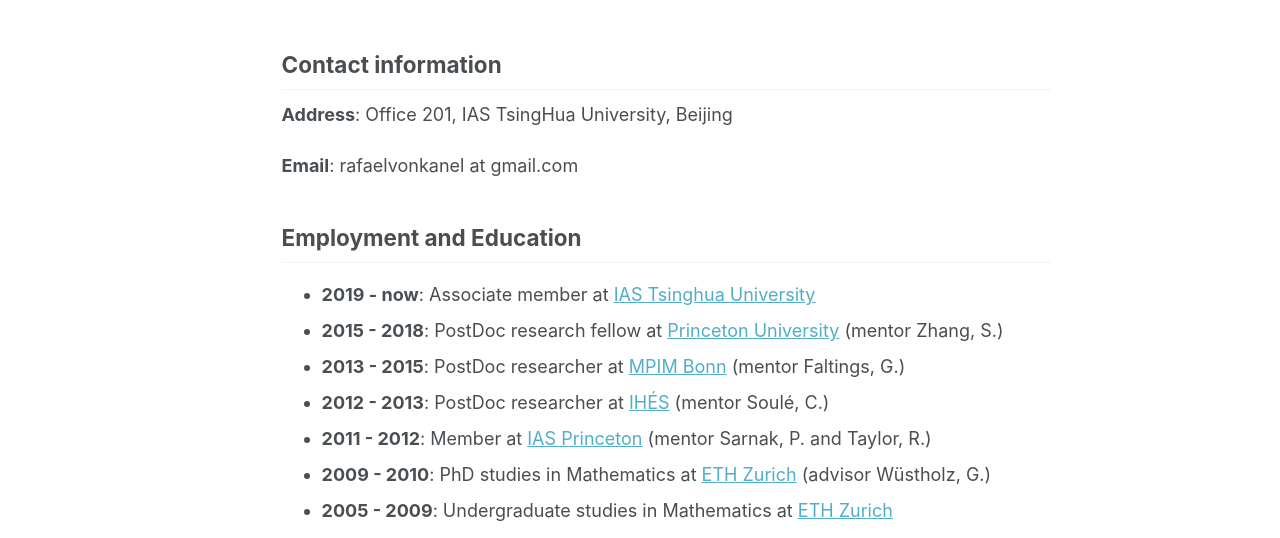
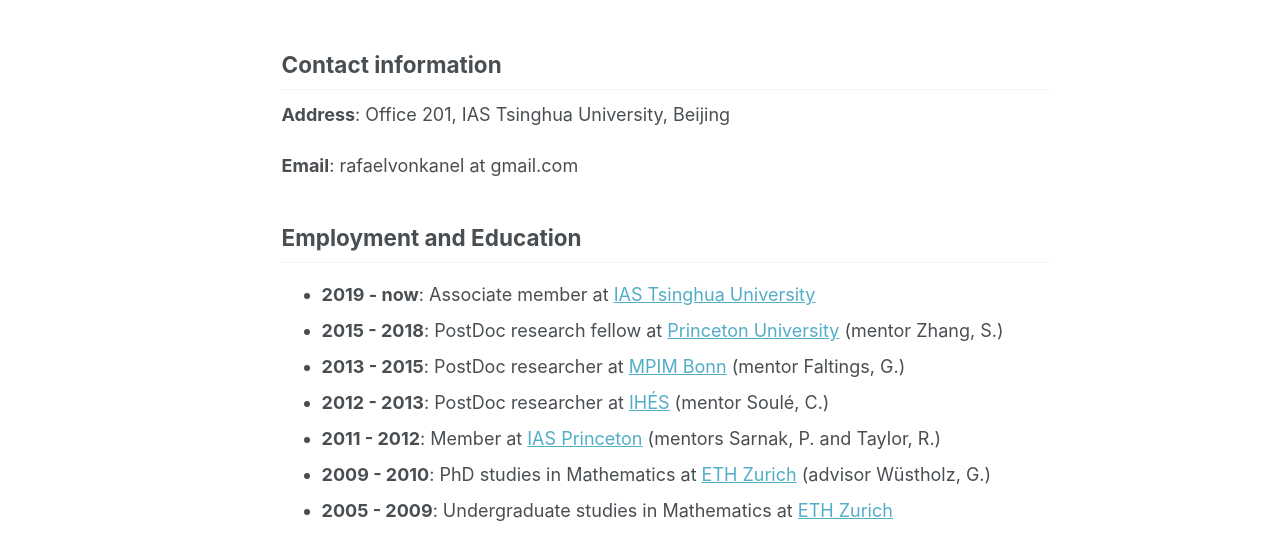
Before and after one commit to rafaelvonkanel/rafaelvonkanel.github.io, a Jekyll site: the page built from _pages/about.md, in a window 1280 px wide and 1064 px high. Shown: the part 141-679 px from the top of the window. Built offline with Jekyll 4.4.1, drawn with Linux system fonts in a browser that asks for light colours; a script that is not in the unit is left out.

Commit message:
Update about.md

```diff
--- a/_pages/about.md
+++ b/_pages/about.md
@@ -13,7 +13,7 @@ redirect_from:
 
 ## Contact information
 
-**Address**: Office 201, IAS TsingHua University, Beijing
+**Address**: Office 201, IAS Tsinghua University, Beijing
 
 **Email**: rafaelvonkanel at gmail.com
 
@@ -22,6 +22,6 @@ redirect_from:
 - **2015 - 2018**: PostDoc research fellow at [Princeton University](https://www.math.princeton.edu/) (mentor Zhang, S.)
 - **2013 - 2015**: PostDoc researcher at [MPIM Bonn](https://www.mpim-bonn.mpg.de/) (mentor Faltings, G.)
 - **2012 - 2013**: PostDoc researcher at [IH&Eacute;S](https://www.ihes.fr/en/) (mentor Soul&eacute;, C.)
-- **2011 - 2012**: Member at [IAS Princeton](https://www.ias.edu/math) (mentor Sarnak, P. and Taylor, R.)
+- **2011 - 2012**: Member at [IAS Princeton](https://www.ias.edu/math) (mentors Sarnak, P. and Taylor, R.)
 - **2009 - 2010**: PhD studies in Mathematics at [ETH Zurich](https://math.ethz.ch/) (advisor W&uuml;stholz, G.)
 - **2005 - 2009**: Undergraduate studies in Mathematics at [ETH Zurich](https://math.ethz.ch/)
```
